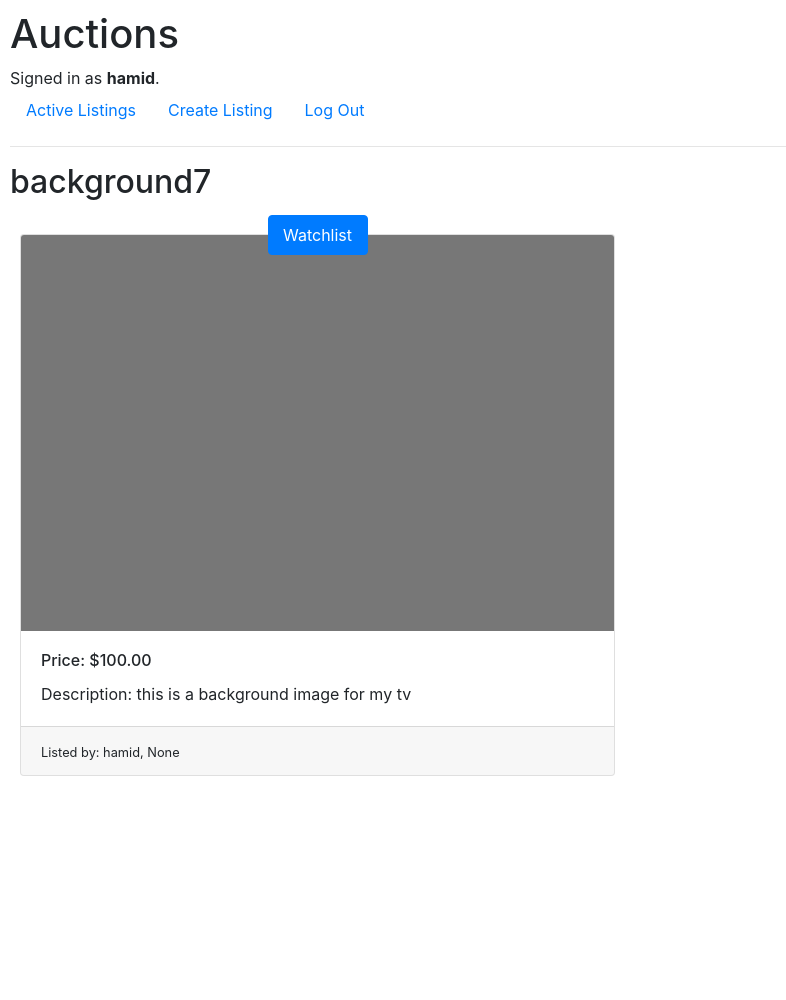
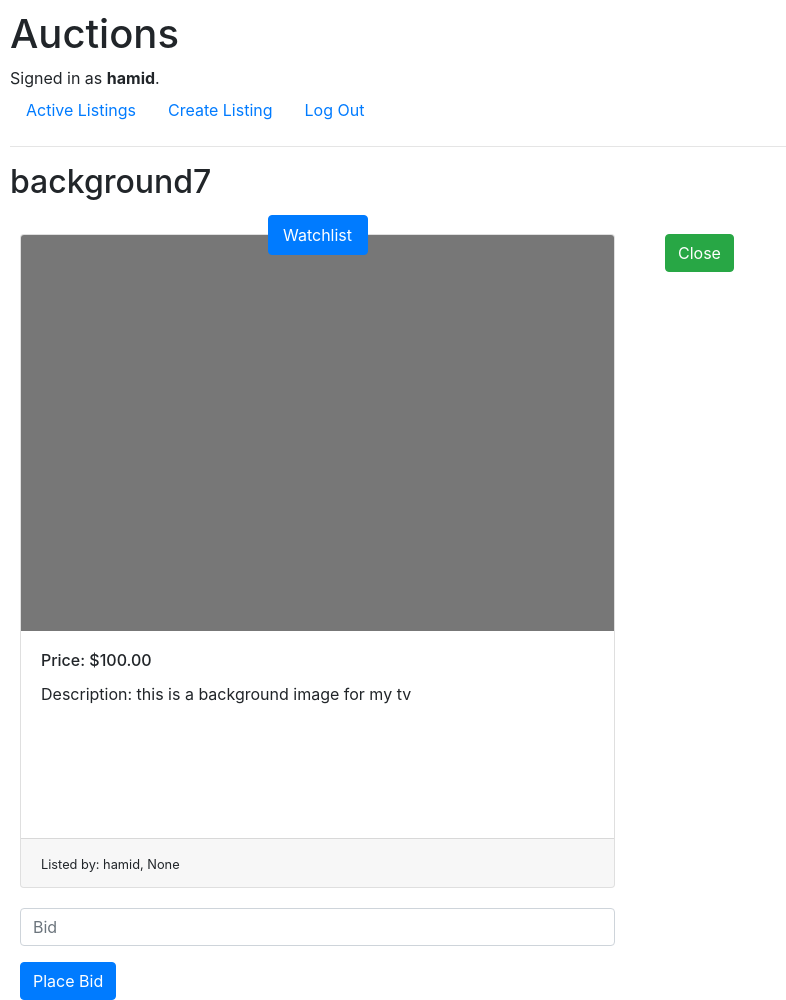
Before and after one commit to hamidbinameziane/commerce, a Django app: page /9 in a window 1280 px wide. Shown: the whole page, without its empty margins (0-786 px from the left). Before the commit the page ends 776 px from the top, so only its background shows below. Run offline with Django 3.2, Linux system fonts and the light colour scheme; a user stored in the database is signed in; data comes from the database, SQL or seed files in the repository; both versions use the stored data as it was after the commit; some libraries are stand-ins or nearby versions.

Commit message:
working on close bid

```diff
--- a/auctions/models.py
+++ b/auctions/models.py
@@ -9,9 +9,10 @@ class Listing(models.Model):
     product_image = models.ImageField(upload_to='files/images', blank=True, null=True)
     product_name = models.CharField(max_length=200, blank=True, null=True)
     description = models.CharField(max_length=255, blank=True, null=True)
-    price = models.DecimalField(max_digits=10, decimal_places=2, blank=True, null=True)
+    price = models.DecimalField(max_digits=10, decimal_places=2)
     date_created = models.DateTimeField(blank=True, null=True)
-    seller = models.ForeignKey(User, on_delete=models.CASCADE, blank=True, null=True)
+    seller = models.ForeignKey(User, on_delete=models.CASCADE, blank=True, null=True, related_name='seller')
+    winner = models.ForeignKey(User, on_delete=models.CASCADE, blank=True, null=True, related_name='winner')
 
 class Bid(models.Model):
     amount = models.DecimalField(max_digits=10, decimal_places=2)
--- a/auctions/templates/auctions/index.html
+++ b/auctions/templates/auctions/index.html
@@ -4,6 +4,7 @@
     <h2>Active Listings</h2>
     <div class="row row-cols-1 row-cols-md-3 g-4">
         {% for listing in listings %}
+        {% if listing.winner == None%}
             <div class="col" id="col" style="padding: 25px;" onclick="location.href='{{listing.id}}'">
                 <div class="card h-100">
                     <img src="{{ listing.product_image}}" class="card-img-top" alt="No image listed">
@@ -17,6 +18,7 @@
                     </div>
                 </div>
             </div>
+            {% endif %}
         {% endfor %}
     </div>
 
--- a/auctions/templates/auctions/listing.html
+++ b/auctions/templates/auctions/listing.html
@@ -12,7 +12,7 @@
                 </div>
                 <div class="card-footer">
                     <small class="text-body-secondary">Listed by: {{ listing.seller }}, {{ listing.date_created }}</small>
-                {% if user.is_authenticated %}
+                {% if user.is_authenticated and listing.winner == None %}
                     <button type="button" class="btn btn-primary custom__button" id="watchlist" onclick="location.href='watchlist/{{listing.id}}'">
                         {% if is_whatchlist == False %}
                             Watchlist
@@ -20,10 +20,8 @@
                             Remove
                         {% endif %}
                     </button>
-                {% endif %}
                 </div>
             </div>
-            {% if user.is_authenticated and user != listing.seller %}
             <form action="{% url 'listing' listing.id %}" method="post">
                 {% csrf_token %}
                 <div class="form-group">
@@ -36,6 +34,15 @@
         {% endif %}
             {% endif %}
         </div>
+        {% if user.is_authenticated and user == listing.seller and listing.winner == None %}
+                <div class="col" style="padding: 25px;"><button class="btn btn-success" type="button" onclick="location.href='close_bid/{{listing.id}}'">Close </button></div>
+            {% elif listing.winner != None %}
+                <div class="col" style="padding: 25px;"><button class="btn btn-secondary" type="button" >Closed</button></div>
+            {% endif %}
+        {% if user.is_authenticated and user == listing.winner %}
+        <div class="col" style="padding: 25px;"><button class="btn btn-success" type="button">You won that auction</button></div>
+        {% endif %}
     </div>
 
+
 {% endblock %}
--- a/auctions/urls.py
+++ b/auctions/urls.py
@@ -10,5 +10,5 @@ urlpatterns = [
     path("register", views.register, name="register"),
     path("create", views.create, name="create"),
     path("watchlist/<int:listing_id>", views.watchlist, name="watchlist"),
-    #path("place_bid/<int:listing_id>", views.place_bid, name="place_bid"),
+    path("close_bid/<int:listing_id>", views.close_bid, name="close_bid"),
 ]
--- a/auctions/views.py
+++ b/auctions/views.py
@@ -55,6 +55,7 @@ class Place_Bid(ModelForm):
                 'class': "form-control",
                 'placeholder': "Bid",
                 'min':"0",
+                'max':"99999999",
                 'style':"margin-top:20px;"
                 }),
         }
@@ -183,9 +184,20 @@ def watchlist(request, listing_id):
     wtchl = Watchlist(product= prd, user = request.user)
     wtchl.save()
     return HttpResponseRedirect(redirect_url)
-'''
+
 @login_required
-def place_bid(request, listing_id):
+def close_bid(request, listing_id):
+    lst = Listing.objects.get(pk=listing_id)
+    prc = lst.price
+    h_bid = Bid.objects.get(amount=prc, product=lst).bidder
+    print(h_bid)
+    wnr = h_bid
+    lst.winner = wnr
+    lst.save()
+    redirect_url = reverse('listing', args=[listing_id])
+    return HttpResponseRedirect(redirect_url)
+
+    '''
     if request.POST:
             bid = float(request.POST.get('amount'))
             frm = Place_Bid(request.POST)
```
Also changed, not shown: auctions/migrations/0010_alter_listing_price.py (added), auctions/migrations/0011_listing_winner_alter_listing_seller.py (added), auctions/static/auctions/styles.css (line endings or trailing spaces), db.sqlite3.
